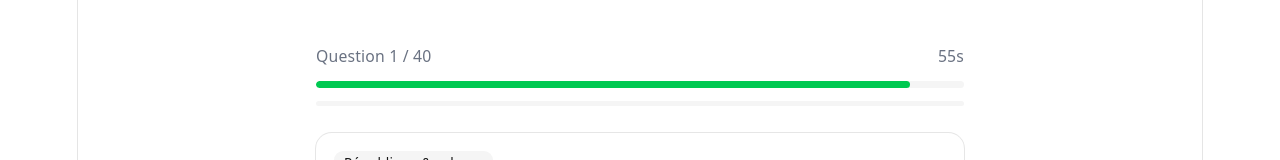
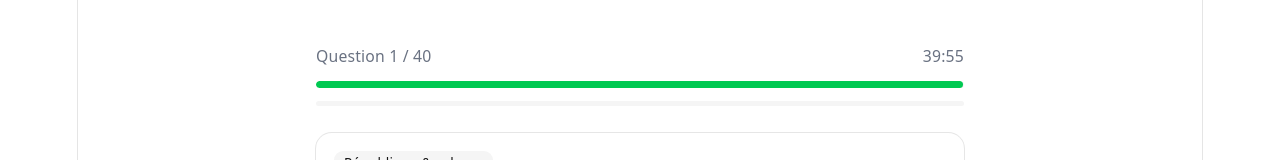
Before and after one commit to neewom/test-civique, a React (Vite) app: page /examen in a window 1280 px wide. Shown: the top 160 px of the page. Built offline with nearby package versions, Linux system fonts and the light colour scheme.

Commit message:
fix: improve examen ux and add global timer

```diff
--- a/src/pages/Examen.tsx
+++ b/src/pages/Examen.tsx
@@ -7,7 +7,7 @@ import { Progress } from '@/components/ui/progress'
 import allQuestions from '@/data/questions.json'
 
 export const EXAM_SIZE = 40
-export const TIME_PER_QUESTION = 60
+export const GLOBAL_EXAM_TIME = 40 * 60 // 2400 secondes
 
 interface Question {
   id: number
@@ -60,7 +60,13 @@ export function saveResult(score: number, total: number): void {
   }
 }
 
-// 'question'   : timer actif, l'utilisateur choisit
+export function formatTime(seconds: number): string {
+  const m = Math.floor(seconds / 60)
+  const s = seconds % 60
+  return `${String(m).padStart(2, '0')}:${String(s).padStart(2, '0')}`
+}
+
+// 'question'   : en attente d'une réponse
 // 'pending'    : réponse sélectionnée, en attente de validation
 // 'correction' : correction affichée, en attente du clic "suivant"
 // 'result'     : écran de résultat final
@@ -71,33 +77,30 @@ export default function Examen() {
   const [questions] = useState<ExamQuestion[]>(() => buildExam())
   const [index, setIndex] = useState(0)
   const [score, setScore] = useState(0)
-  const [timeLeft, setTimeLeft] = useState(TIME_PER_QUESTION)
+  const [globalTimeLeft, setGlobalTimeLeft] = useState(GLOBAL_EXAM_TIME)
   const [selected, setSelected] = useState<string | null>(null)
-  const [timedOut, setTimedOut] = useState(false)
   const [phase, setPhase] = useState<Phase>('question')
   const scoreRef = useRef(0)
   const timerRef = useRef<ReturnType<typeof setInterval> | null>(null)
 
-  // Countdown tick (tourne aussi en phase 'pending' — réponse sélectionnée mais pas encore validée)
+  // Timer global — démarre une fois au montage et tourne jusqu'à la fin
   useEffect(() => {
-    if (phase !== 'question' && phase !== 'pending') return
     timerRef.current = setInterval(() => {
-      setTimeLeft((t) => (t > 0 ? t - 1 : 0))
+      setGlobalTimeLeft((t) => (t > 0 ? t - 1 : 0))
     }, 1000)
     return () => {
       if (timerRef.current) clearInterval(timerRef.current)
     }
-  }, [phase, index])
+  }, [])
 
-  // Timer expiry → correction directe (pas de validation manuelle)
+  // Expiration du timer global → terminer l'examen immédiatement
   useEffect(() => {
-    if ((phase === 'question' || phase === 'pending') && timeLeft === 0) {
+    if (globalTimeLeft === 0 && phase !== 'result') {
       if (timerRef.current) clearInterval(timerRef.current)
-      // Pas de point si la réponse sélectionnée n'a pas été validée
-      setTimedOut(true)
-      setPhase('correction')
+      saveResult(scoreRef.current, questions.length)
+      setPhase('result')
     }
-  }, [timeLeft, phase])
+  }, [globalTimeLeft, phase, questions.length])
 
   function handleSelect(choice: string) {
     if (phase !== 'question' && phase !== 'pending') return
@@ -107,7 +110,6 @@ export default function Examen() {
 
   function handleValidate() {
     if (!selected || phase !== 'pending') return
-    if (timerRef.current) clearInterval(timerRef.current)
     if (selected === questions[index].answer) {
       scoreRef.current += 1
       setScore(scoreRef.current)
@@ -119,10 +121,9 @@ export default function Examen() {
     if (index < questions.length - 1) {
       setIndex((i) => i + 1)
       setSelected(null)
-      setTimedOut(false)
-      setTimeLeft(TIME_PER_QUESTION)
       setPhase('question')
     } else {
+      if (timerRef.current) clearInterval(timerRef.current)
       saveResult(scoreRef.current, questions.length)
       setPhase('result')
     }
@@ -134,9 +135,11 @@ export default function Examen() {
 
   const current = questions[index]
   const isLastQuestion = index === questions.length - 1
-  const timerPct = (timeLeft / TIME_PER_QUESTION) * 100
+  const timerPct = (globalTimeLeft / GLOBAL_EXAM_TIME) * 100
   const timerColor =
-    timeLeft > 30 ? 'bg-green-500' : timeLeft > 15 ? 'bg-amber-500' : 'bg-red-500'
+    globalTimeLeft > 1200 ? 'bg-green-500'
+    : globalTimeLeft > 600 ? 'bg-amber-500'
+    : 'bg-red-500'
 
   // ── Écran résultat ──────────────────────────────────────────────────────────
   if (phase === 'result') {
@@ -195,29 +198,25 @@ export default function Examen() {
         <div className="space-y-3">
           <div className="flex items-center justify-between text-sm text-gray-500">
             <span>Question {index + 1} / {questions.length}</span>
-            {!inCorrection && (
             <span
-                className={timeLeft <= 10 ? 'text-red-600 font-semibold' : ''}
-                aria-label={`Temps restant : ${timeLeft} secondes`}
+              className={globalTimeLeft <= 300 ? 'text-red-600 font-semibold tabular-nums' : 'tabular-nums'}
+              aria-label={`Temps restant : ${formatTime(globalTimeLeft)}`}
             >
-                {timeLeft}s
+              {formatTime(globalTimeLeft)}
             </span>
-            )}
           </div>
 
-          {/* Timer bar */}
-          {!inCorrection && (
+          {/* Timer bar global */}
           <div className="h-1.5 w-full rounded-full bg-muted overflow-hidden">
             <div
               className={`h-full rounded-full transition-all ${timerColor}`}
               style={{ width: `${timerPct}%` }}
               role="progressbar"
-                aria-valuenow={timeLeft}
+              aria-valuenow={globalTimeLeft}
               aria-valuemin={0}
-                aria-valuemax={TIME_PER_QUESTION}
+              aria-valuemax={GLOBAL_EXAM_TIME}
             />
           </div>
-          )}
 
           {/* Progression globale */}
           <Progress
@@ -278,9 +277,6 @@ export default function Examen() {
             {/* Correction */}
             {inCorrection && (
               <div className="mt-4 space-y-4">
-                {timedOut && (
-                  <p className="text-sm text-amber-700 font-medium">Temps écoulé</p>
-                )}
                 <div className="rounded-lg bg-zinc-50 border border-zinc-200 px-4 py-3">
                   <p className="text-xs font-medium text-zinc-500 mb-1">Explication</p>
                   <p className="text-sm text-zinc-800 leading-relaxed">
```
Also changed, not shown: 1 other file (tests, documents, lock files or other folders). Lines whose indentation alone changed are shown as unchanged.
